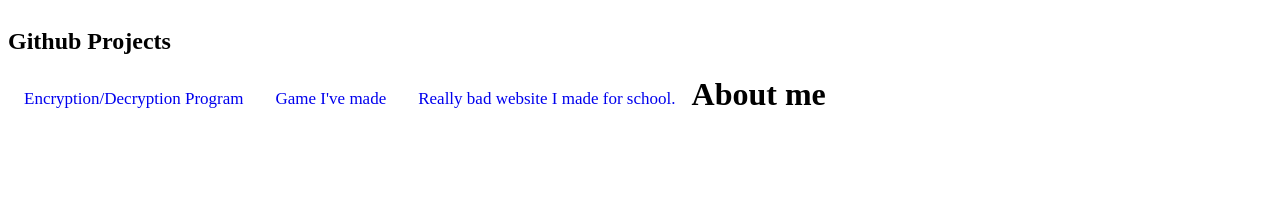
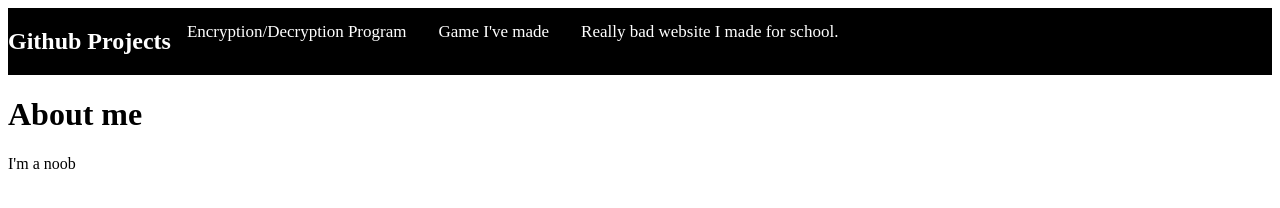
Before and after one commit to screenslaver4443/screenslaver4443.github.io, a plain HTML site: page index.html in a window 1280 px wide. Drawn offline with Linux system fonts and the light colour scheme.

Commit message:
Added navigation bar

```diff
--- a/index.html
+++ b/index.html
@@ -11,9 +11,12 @@ href="style.css">
 		<a href="https://github.com/screenslaver4443/cryptography-assignment">Encryption/Decryption Program</a>
 		<a href="https://github.com/screenslaver4443/Quest-through-the-Dank-Cellar">Game I've made</a>
 		<a href="https://github.com/screenslaver4443/introduction-to-web-development./tree/main">Really bad website I made for school.</a>
-	</nav>
-	<h1>About me</h1>
+	</div>
+	<div class="About me">
+		<h1>About me</h1>
+		<p>I'm a noob</p>
 
+	</div>
 
 </body>
 </html>
--- a/style.css
+++ b/style.css
@@ -1,15 +1,22 @@
 .nav{
-	background-colour: black;
+	background-color: black;
 	overflow: hidden;
+}
+
+.nav h2{
+	display: inline;
+	float: left;
+	color: white;
 }
 
 .nav a {
 	float:left;
-	color: #black;
+	color: white;
 	text-align: center;
 	padding: 14px 16px;
 	text-decoration: none;
 	font-size: 17px;
+	display:inline-block;
 }
 .nav a:hover{
 	background-color: #ddd;
```
